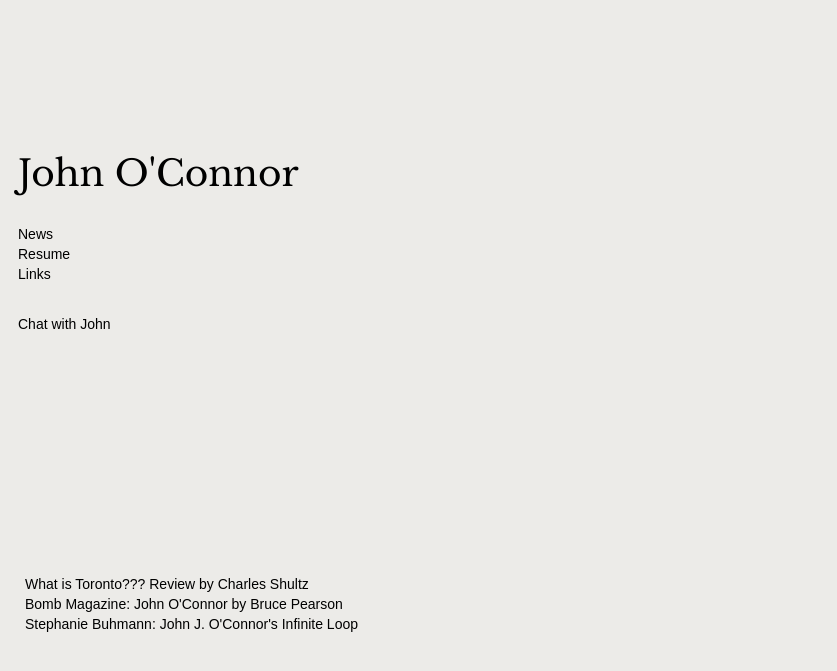
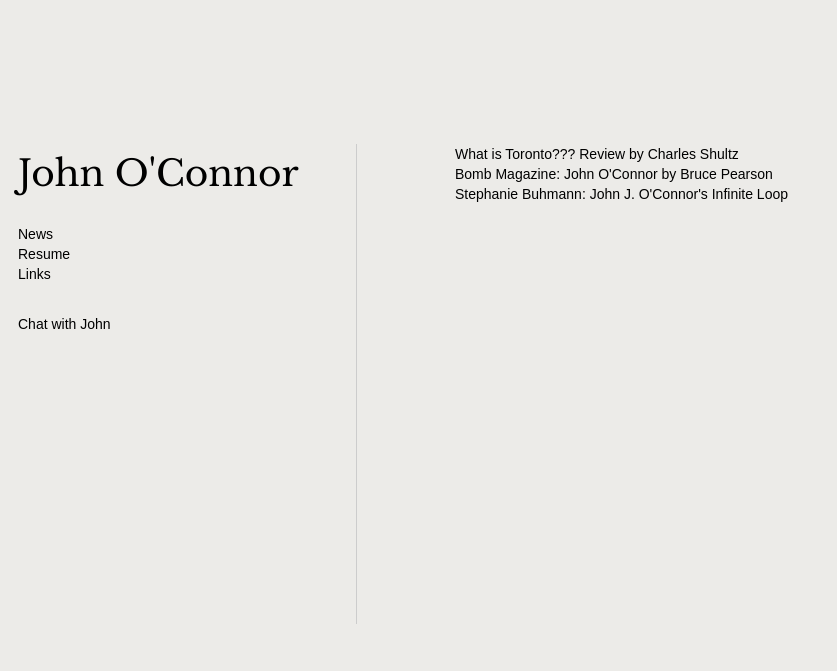
Before and after one commit to natxty/artsite, a Django app: page /links/ in a window 1280 px wide. Shown: the top 671 px of the page, without its empty margins (0-837 px from the left). Run offline with Django 3.2, Linux system fonts and the light colour scheme; data comes from the database, SQL or seed files in the repository; data that the repository does not hold is empty; parts of the project's set-up code (start-up, migrations or seed data) failed here and were passed over; some libraries are stand-ins or nearby versions; some web fonts are replaced.

Commit message:
syncing JS overlay, making menu a fixed div, tweaking some CSS

```diff
--- a/artsite/assets/css/style.css
+++ b/artsite/assets/css/style.css
@@ -102,9 +102,24 @@ h1 {
   font-weight: normal;
 }
 
+#content #menu {
+  position: fixed;
+  right: 0;
+  left: 0;
+  z-index: 1030;
+  margin-bottom: 0;
+  background: #ecebe8;
+  max-width: 280px;
+  height: 480px;
+  border-right: 1px solid #ccc;
+}
 
 #content #menu h1 a {
   text-decoration: none;
+}
+
+.contentWrapper {
+  margin-left: 430px;
 }
 
 #content .section {
--- a/artsite/templates/blog/blog_main.html
+++ b/artsite/templates/blog/blog_main.html
@@ -3,6 +3,8 @@
 {% block extra_body %}class="blog" id="blog-main"{% endblock %}
 
 {% block content %}
+
+	<div class="contentWrapper">
 
 	{% for p in posts %}
 
@@ -30,4 +32,6 @@
 
 	{% endfor %}
 
+</div>
+
 {% endblock %}
--- a/artsite/templates/gallery/category_landing.html
+++ b/artsite/templates/gallery/category_landing.html
@@ -6,6 +6,7 @@
 
 {% block content %}
 
+<div class="contentWrapper">
 {% for work in works %}
 
 <div class="section">
@@ -26,6 +27,6 @@
 </div>
 
 {% endfor %}
-
+</div>
 
 {% endblock %}
--- a/artsite/templates/gallery/links.html
+++ b/artsite/templates/gallery/links.html
@@ -4,12 +4,13 @@
 
 {% block content %}
 
-<ul>
-{% for link in links %}
+<div class="contentWrapper">
+	<ul>
+	{% for link in links %}
 
-<li><a href="{{ link.url }}">{{ link.title }}</a></li>
+	<li><a href="{{ link.url }}">{{ link.title }}</a></li>
 
-{% endfor %}
-</ul>
-
+	{% endfor %}
+	</ul>
+</div>
 {% endblock %}
--- a/artsite/templates/gallery/work_landing.html
+++ b/artsite/templates/gallery/work_landing.html
@@ -4,7 +4,11 @@
 
 {% block extra_body %}class="gallery" id="series-landing"{% endblock %}
 
+{% block menu %}{% endblock %}
+
 {% block content %}
+
+<div class="contentWrapper">
 
 	<div class="section">
 		<div class='article'>
@@ -51,6 +55,7 @@
 
 	</div>
 
+</div>
 
 <a href="/{{ category.slug }}" class="close hide">&larr;</a>
 
```
Also changed, not shown: artsite/templates/home.html (+8 -0 lines), artsite/assets/js/artsite.js (line endings or trailing spaces). Lines whose indentation alone changed are shown as unchanged.
